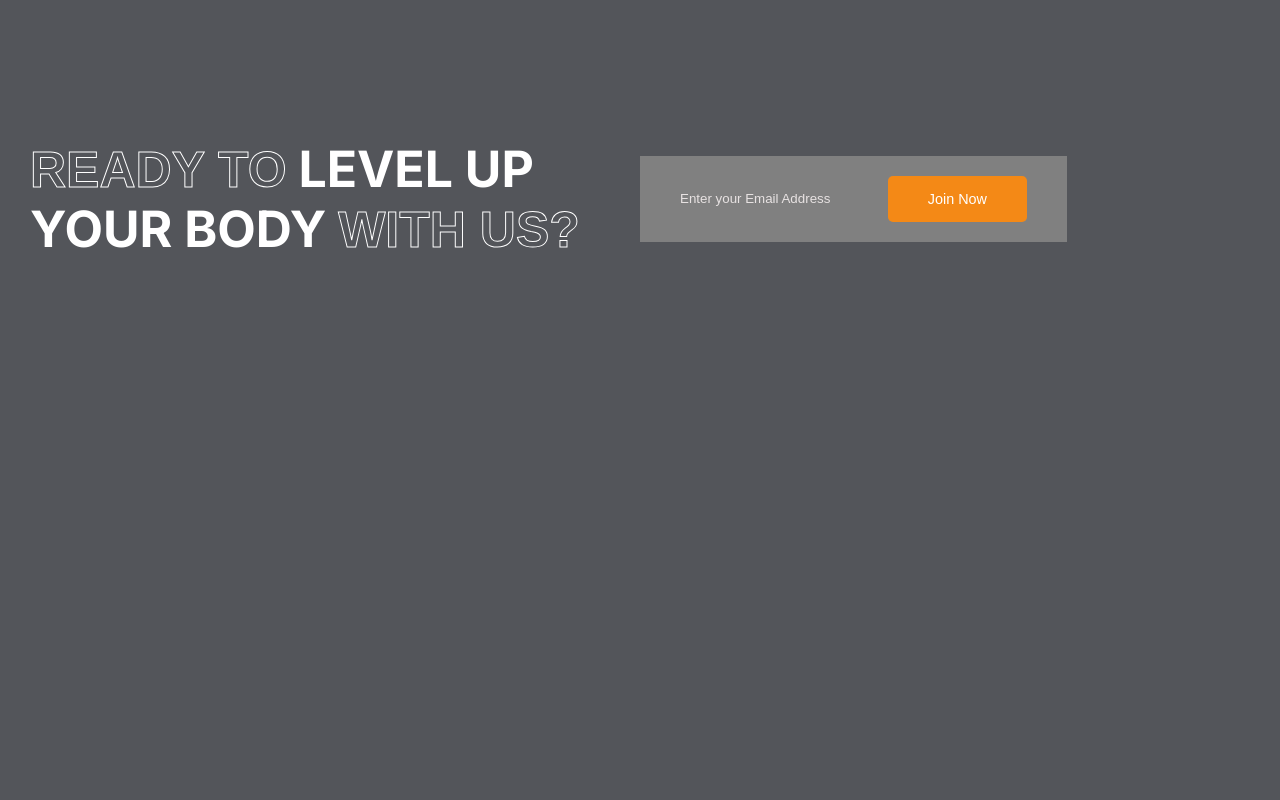
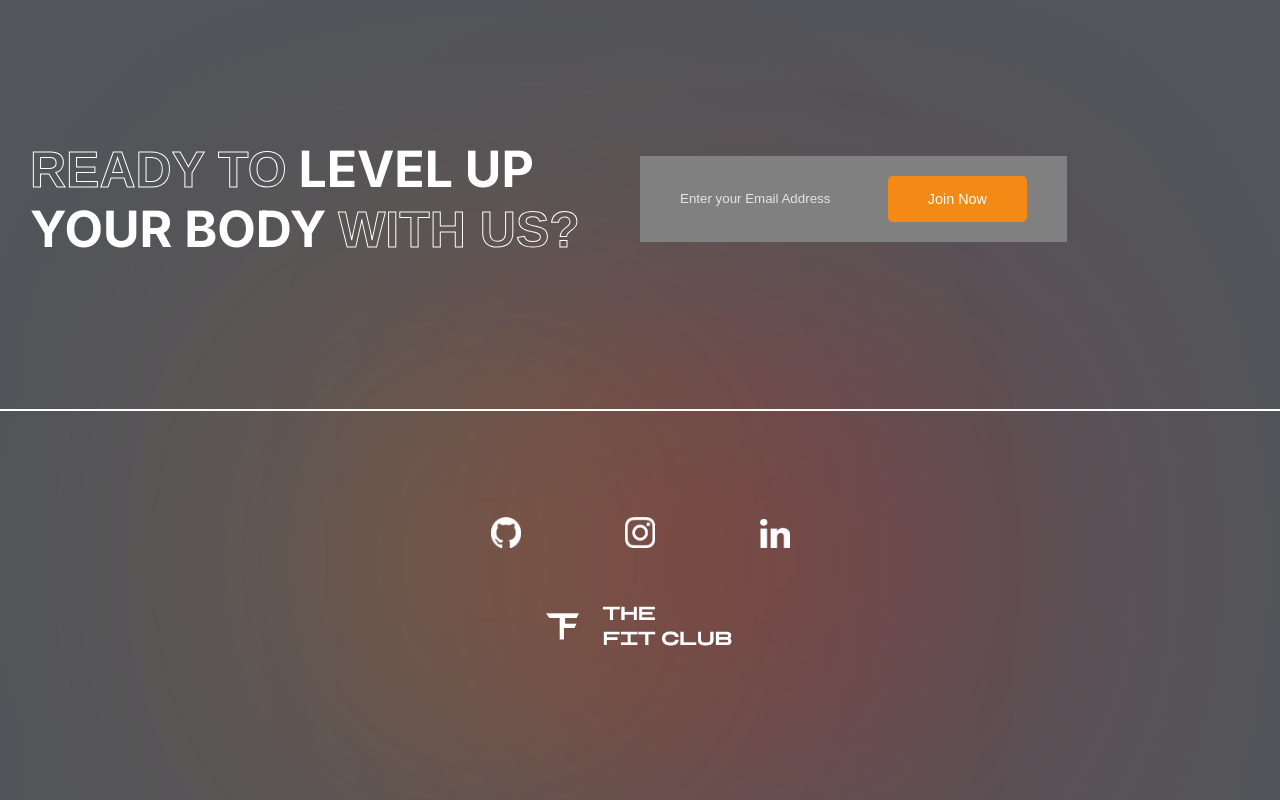
Before and after one commit to rssabbir-dev/FitClub, a plain HTML site: page index.html in a window 1280 px wide. Shown: the part 3412-4212 px from the top of the page. Before the commit the page ends 3821 px from the top, so only its background shows below. Drawn offline with Linux system fonts and the light colour scheme.

Commit message:
footer section complete

```diff
--- a/index.html
+++ b/index.html
@@ -227,6 +227,16 @@
             </div>
         </div>
     </section>
+    <footer>
+        <div class="blur footer-blur-1"></div>
+        <div class="blur footer-blur-2"></div>
+        <div class="social-icon">
+            <img src="assets/icons/github.png" alt="">
+            <img src="assets/icons/instagram.png" alt="">
+            <img src="assets/icons/linkedin.png" alt="">
+        </div>
+        <img src="assets/icons/logo.png" alt="">
+    </footer>
 </body>
 
 </html>
--- a/style.css
+++ b/style.css
@@ -31,6 +31,7 @@ section {
     padding: 15px 40px;
     border-radius: 5px;
     font-size: 0.9rem;
+    cursor: pointer;
 }
 
 .secondary-btn {
@@ -85,6 +86,7 @@ nav>div {
 
 .nav-logo img {
     height: 45px;
+    cursor: pointer;
 }
 
 .nav-menu {
@@ -95,6 +97,10 @@ nav>div {
 .nav-menu li {
     list-style: none;
     /* flex: 1; */
+}
+.nav-menu li:hover{
+    color: #f48915;
+    cursor: pointer;
 }
 
 .header-container {
@@ -153,6 +159,7 @@ nav>div {
 .header-count {
     display: flex;
     gap: 2rem;
+    cursor: pointer;
 }
 
 .font2rem {
@@ -201,6 +208,7 @@ nav>div {
     margin-left: auto;
     margin-top: 30px;
     margin-right: 80px;
+    cursor: pointer;
 }
 
 .kcal-img img {
@@ -219,6 +227,7 @@ nav>div {
     width: fit-content;
     gap: 2rem;
     padding: 20px;
+    cursor: pointer;
 }
 
 .kcal-text {
@@ -236,6 +245,7 @@ nav>div {
 .program-item {
     background-color: gray;
     padding: 2rem;
+    cursor: pointer;
 }
 
 .program-item:hover {
@@ -273,6 +283,7 @@ nav>div {
     gap: 1rem;
     margin: 15px 0px;
     font-weight: 700;
+    cursor: pointer;
 }
 
 .tick-text img {
@@ -296,6 +307,7 @@ nav>div {
 
 .choose-left>img {
     object-fit: cover;
+    cursor: pointer;
 }
 
 .choose-left>:first-child {
@@ -336,6 +348,7 @@ nav>div {
     padding: 30px;
     width: 25%;
     position: relative;
+    cursor: pointer;
 }
 
 .plan-blur-2 {
@@ -392,7 +405,7 @@ nav>div {
 }
 .bordered-img {
     position: relative;
-
+    cursor: pointer;
 }
 .img-back{
     position: absolute;
@@ -444,3 +457,30 @@ nav>div {
     /* Chrome/Opera/Safari */
     color: rgb(231, 226, 226);
 }
+
+footer{
+    display: flex;
+    justify-content:center;
+    align-items:center;
+    flex-direction:column;
+    height:300px;
+    border-top: 2px solid white;
+    position: relative;
+}
+.social-icon img{
+    width:30px;
+    margin: 50px;
+    cursor: pointer;
+}
+footer>img{
+    height:50px;
+    cursor: pointer;
+}
+.footer-blur-1{
+    left:20rem;
+    background:#ff730052;
+}
+.footer-blur-2{
+    right:20rem;
+    background:#ff000052;
+}
```
